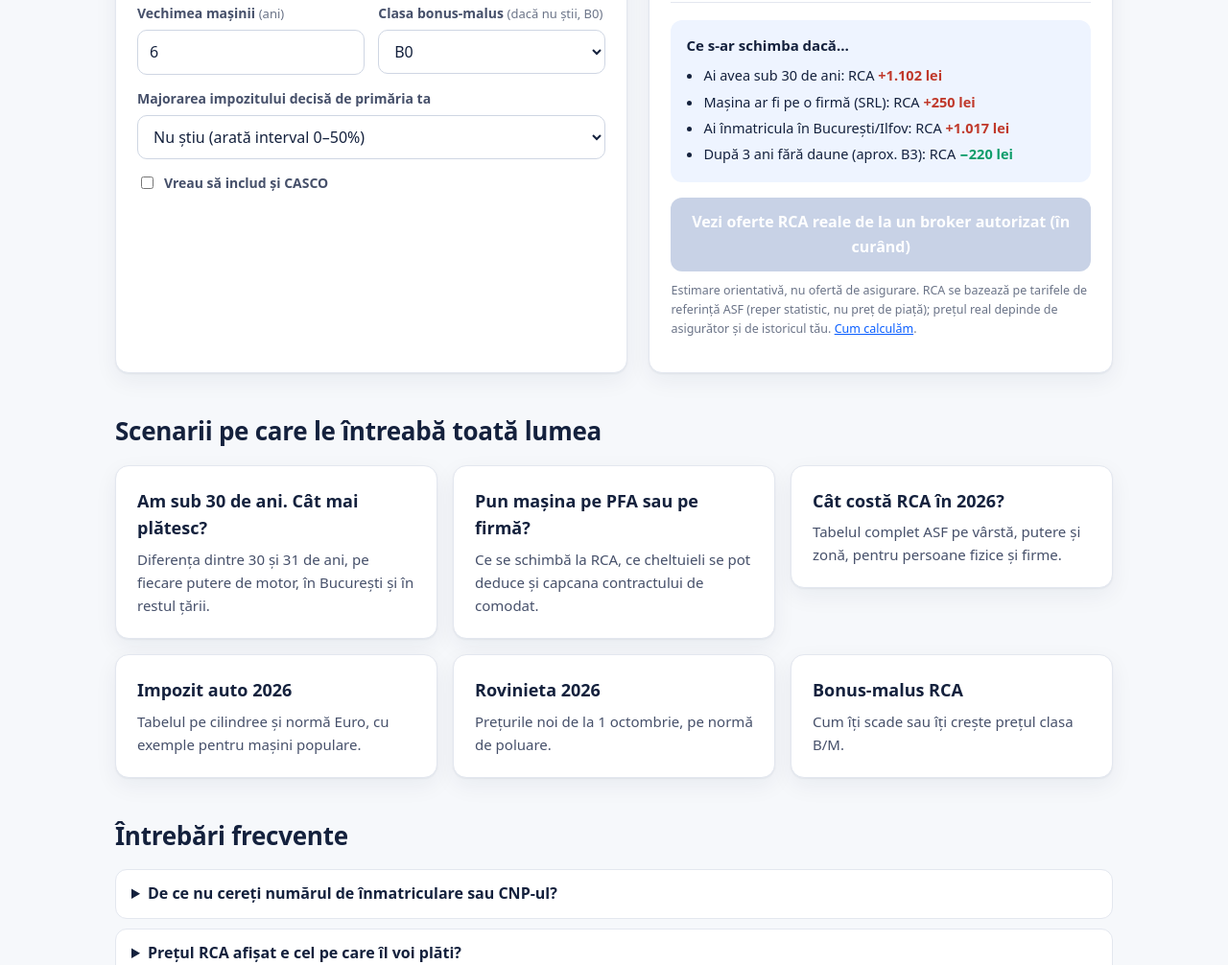
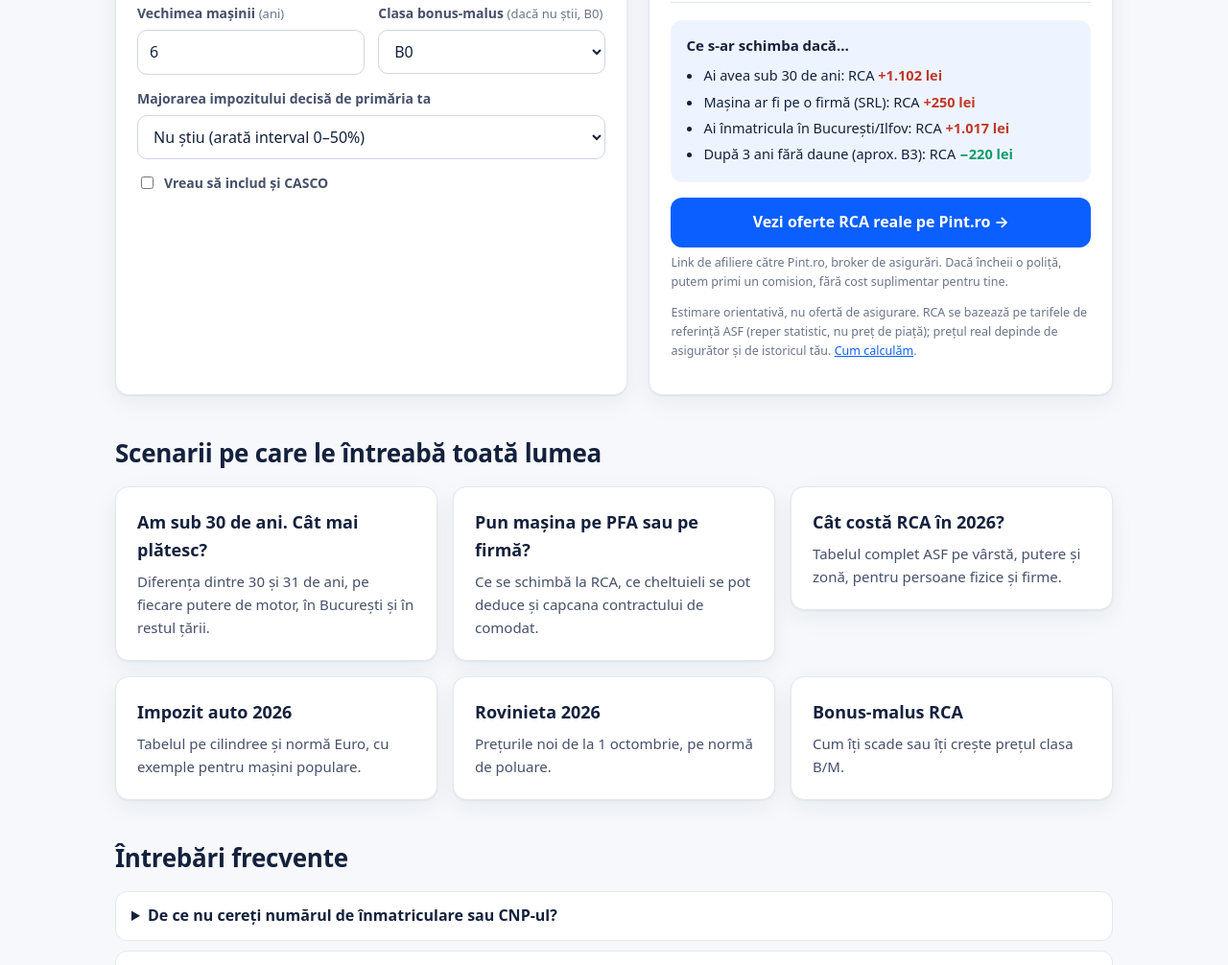
Before and after one commit to Manux1926/roboasig, a plain HTML site: page index.html in a window 1280 px wide. Shown: the part 755-1761 px from the top of the page at 96% size. Drawn offline with Linux system fonts and the light colour scheme.

Commit message:
Afiliere Pint.ro: buton RCA in calculator si ghiduri

```diff
--- a/index.html
+++ b/index.html
@@ -133,7 +133,8 @@
       <div class="sub" id="oInterval"></div>
       <div class="rows" id="oRows"></div>
       <div class="scen"><h3>Ce s-ar schimba dacă…</h3><ul id="oScen"></ul></div>
-      <a class="cta off" id="cta" href="#" rel="sponsored nofollow">Vezi oferte RCA reale de la un broker autorizat (în curând)</a>
+      <a class="cta" id="cta" href="https://l.profitshare.ro/l/17317169" target="_blank" rel="sponsored nofollow noopener">Vezi oferte RCA reale pe Pint.ro →</a>
+      <p class="disc" style="margin-top:6px">Link de afiliere către Pint.ro, broker de asigurări. Dacă încheii o poliță, putem primi un comision, fără cost suplimentar pentru tine.</p>
       <p class="disc">Estimare orientativă, nu ofertă de asigurare. RCA se bazează pe tarifele de referință ASF (reper statistic, nu preț de piață); prețul real depinde de asigurător și de istoricul tău. <a href="metodologie.html">Cum calculăm</a>.</p>
     </div>
   </div>
```
Also changed, not shown: bonus-malus-rca.html (+1 -0 lines), cat-costa-rca-2026.html (+1 -0 lines), rca-sub-30-de-ani.html (+1 -0 lines).
